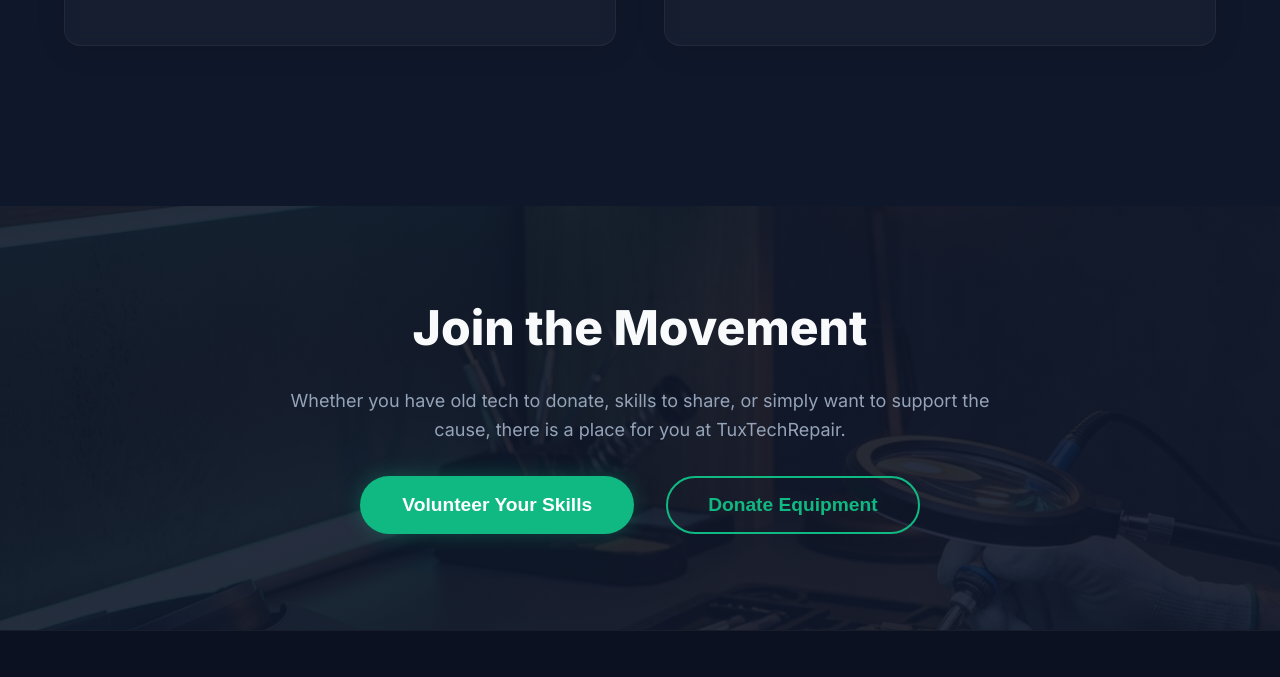
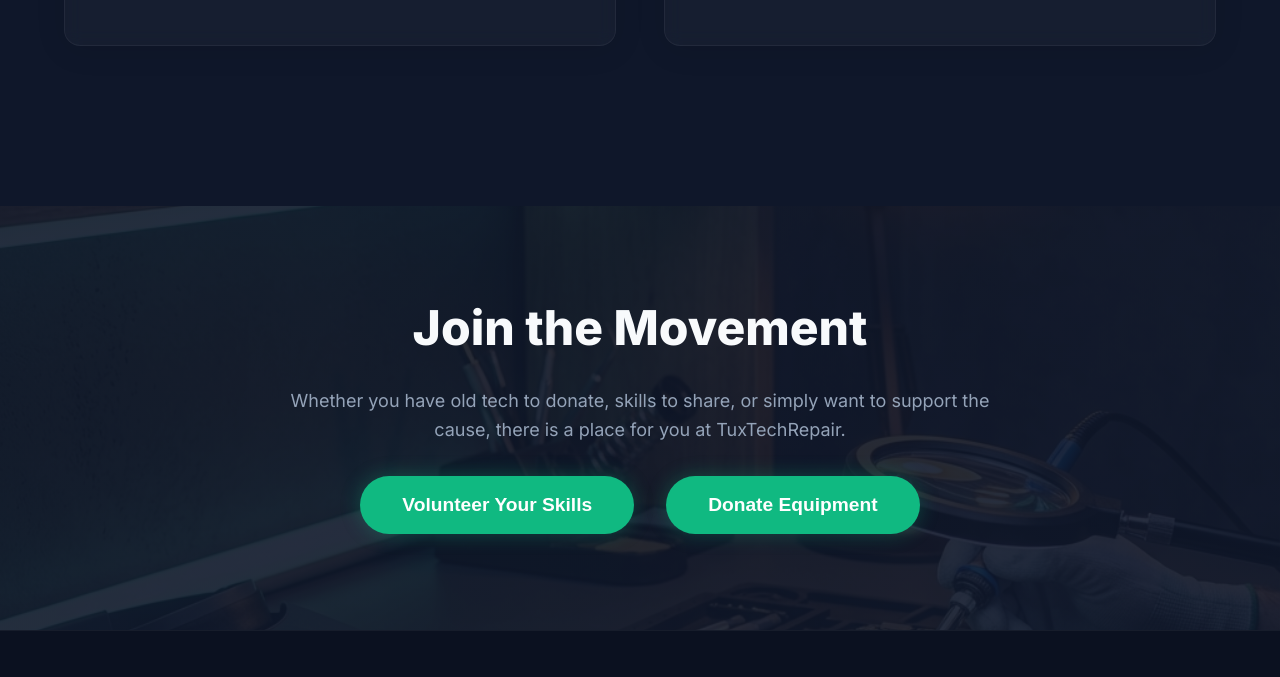
Before and after one commit to hiattzhao/tuxtechrepair, a plain HTML site: page index.html in a window 1280 px wide. Shown: the part 2022-2699 px from the top of the page. Drawn offline with Linux system fonts and the light colour scheme.

Commit message:
Change button color

```diff
--- a/index.html
+++ b/index.html
@@ -104,7 +104,7 @@
                     place for you at TuxTechRepair.</p>
                 <div class="cta-buttons">
                     <button id="btn-volunteer" class="btn btn-primary big">Volunteer Your Skills</button>
-                    <button id="btn-donate" class="btn btn-outline big">Donate Equipment</button>
+                    <button id="btn-donate" class="btn btn-primary big">Donate Equipment</button>
                 </div>
 
                 <div id="volunteer-form-container" class="volunteer-form-container hidden">
```
